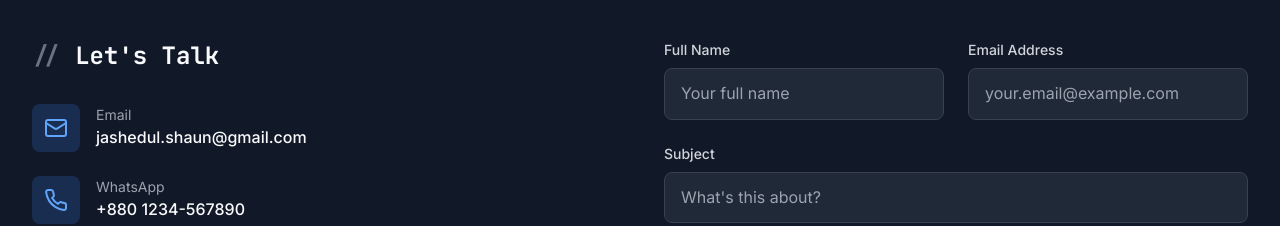
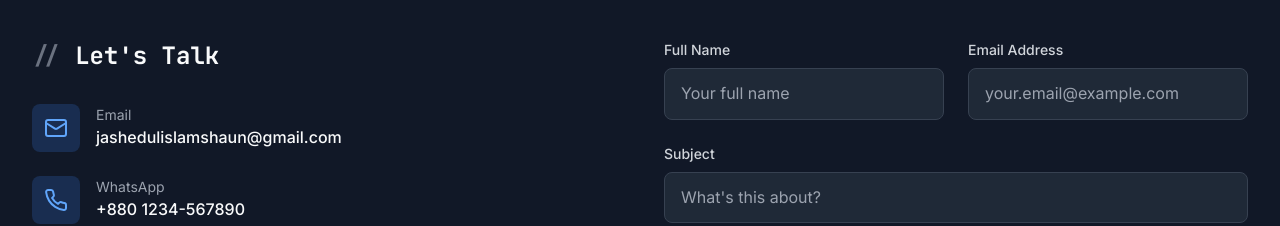
Before and after one commit to shauncuier/portfolio, a React (Vite) app: page / in a window 1280 px wide. Shown: the part 6260-6486 px from the top of the page. Built offline with nearby package versions, Linux system fonts and the light colour scheme.

Commit message:
Update contact email in Contact component

```diff
--- a/src/Components/Contact.jsx
+++ b/src/Components/Contact.jsx
@@ -14,8 +14,8 @@ const Contact = ({ isDarkMode }) => {
     {
       icon: <Mail size={24} />,
       label: 'Email',
-      value: 'jashedul.shaun@gmail.com',
-      href: 'mailto:jashedul.shaun@gmail.com'
+      value: 'jashedulislamshaun@gmail.com',
+      href: 'mailto:jashedulislamshaun@gmail.com'
     },
     {
       icon: <Phone size={24} />,
```
Also changed, not shown: 1 other file (tests, documents, lock files or other folders).
